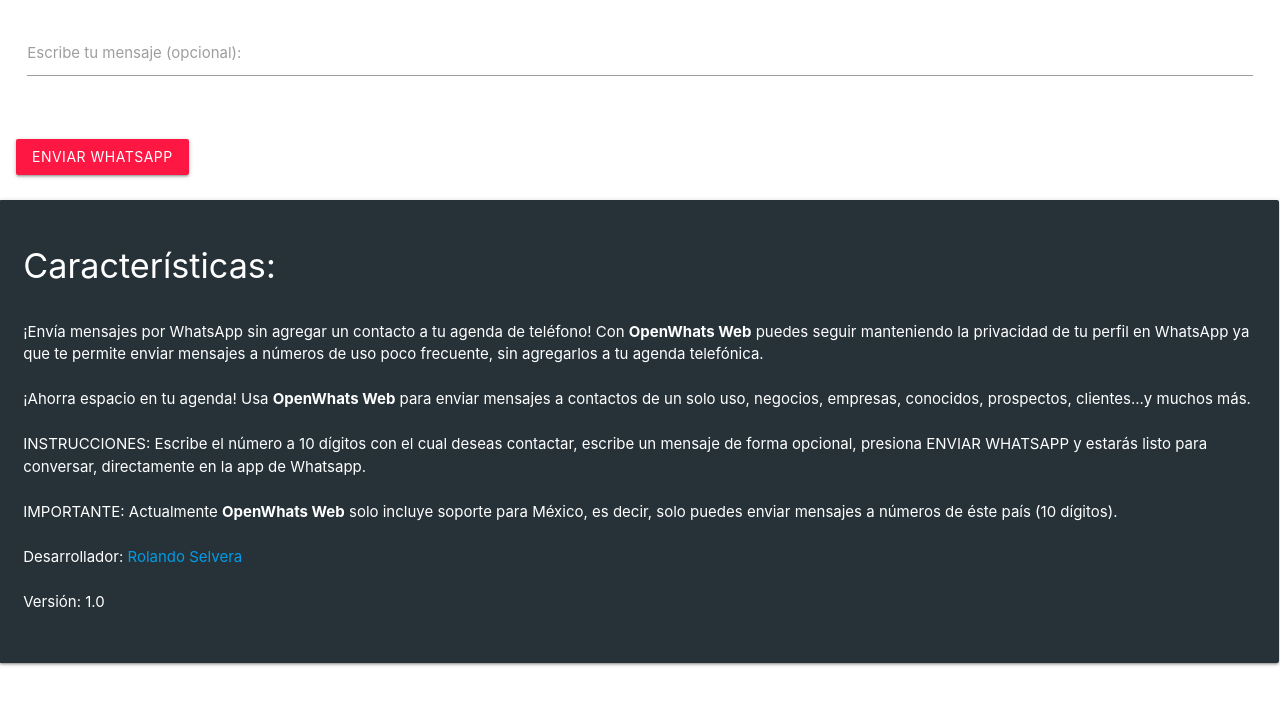
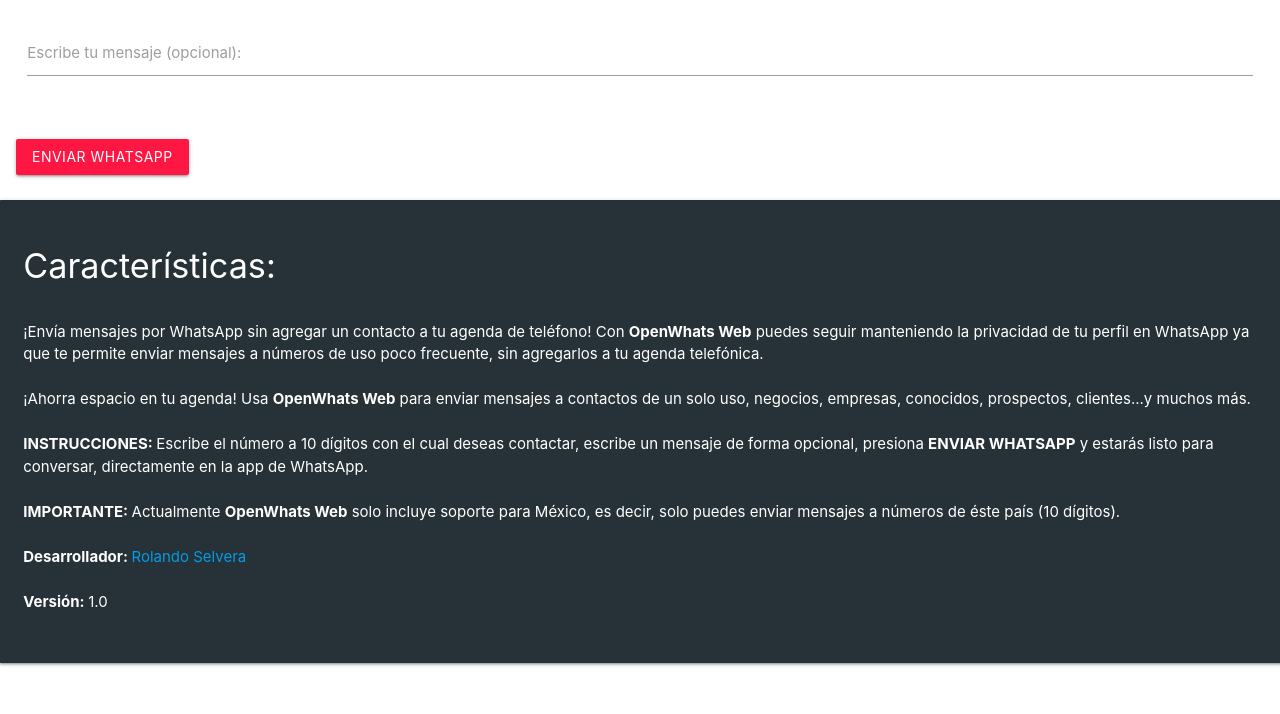
Before and after one commit to RolandoSelvera/rolandoselvera.github.io, a PHP site: page /openwhats/openwhats.html in a window 1280 px wide. Shown: the part 189-903 px from the top of the page. Run offline with PHP 8.4, Linux system fonts and the light colour scheme.

Commit message:
Fix errors.

```diff
--- a/css/style.css
+++ b/css/style.css
@@ -22,7 +22,7 @@
 }
 
 .card-panel{
-	width: 100vw;
+	width: 101vw;
 	margin-left: -28px;
 	font-style: normal;
 	overflow: hidden;
--- a/openwhats/openwhats.html
+++ b/openwhats/openwhats.html
@@ -67,14 +67,14 @@
 
 			<br><br>¡Ahorra espacio en tu agenda! Usa <b>OpenWhats Web</b> para enviar mensajes a contactos de un solo uso, negocios, empresas, conocidos, prospectos, clientes...y muchos más.
 
-			<br><br>INSTRUCCIONES: Escribe el número a 10 dígitos con el cual deseas contactar, escribe un mensaje de forma opcional, presiona ENVIAR WHATSAPP y estarás listo para conversar, directamente en la app de Whatsapp.
+			<br><br><b>INSTRUCCIONES: </b>Escribe el número a 10 dígitos con el cual deseas contactar, escribe un mensaje de forma opcional, presiona <b>ENVIAR WHATSAPP</b> y estarás listo para conversar, directamente en la app de WhatsApp.
 
-			<br><br>IMPORTANTE: Actualmente <b>OpenWhats Web</b> solo incluye soporte para México, es decir, solo puedes enviar mensajes a números de éste país (10 dígitos).
+			<br><br><b>IMPORTANTE: </b>Actualmente <b>OpenWhats Web</b> solo incluye soporte para México, es decir, solo puedes enviar mensajes a números de éste país (10 dígitos).
 
-			<br><br>Desarrollador: </span>
+			<br><br><b>Desarrollador: </b></span>
         <a href="https://play.google.com/store/apps/dev?id=7110481755554397068&hl=es_MX&gl=US" target="_blank">Rolando Selvera</a>
 		<br><br>
-		<span class="white-text">Versión: 1.0</span>
+		<span class="white-text"><b>Versión: </b>1.0</span>
       </div>
     </div>
   </div>
```
